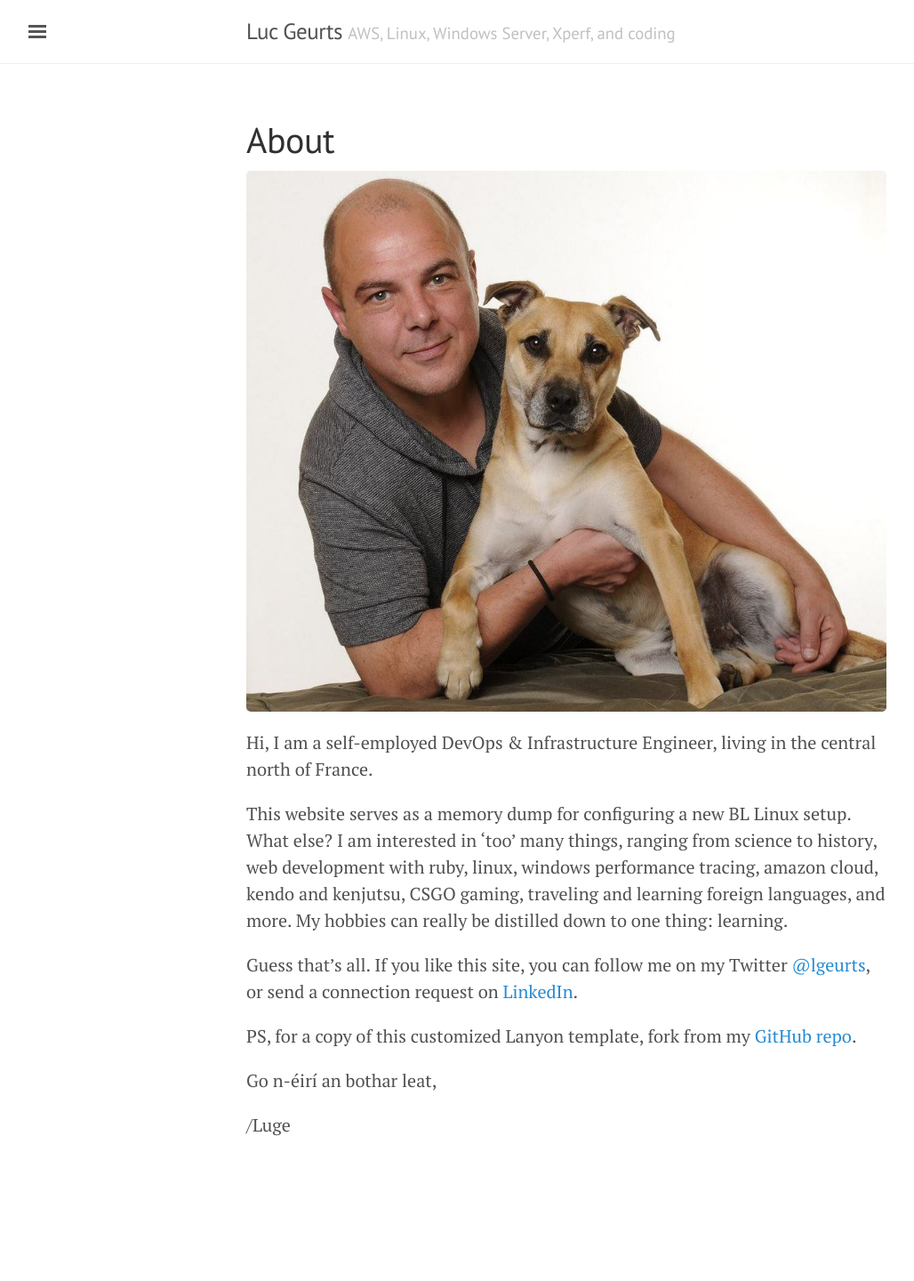
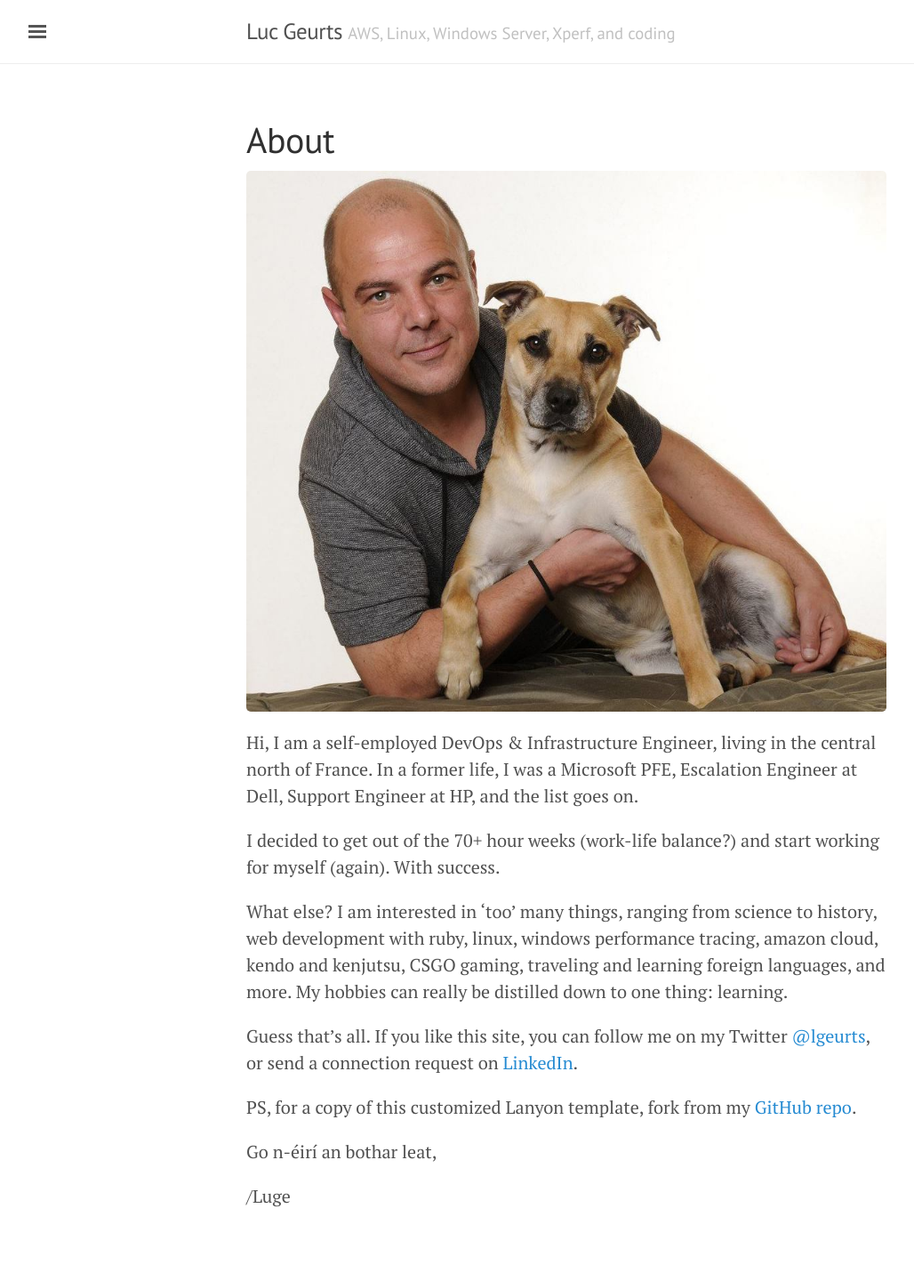
Before and after one commit to lgeurts/lgeurts.github.io, a Jekyll site: the page built from about.md, in a window 1280 px wide. Shown: the whole page at 89% size, without its empty margins (3-1031 px from the left). Built offline with Jekyll 4.4.1, drawn with Linux system fonts in a browser that asks for light colours; nearby versions of some CDN libraries; before the commit the page ends 1360 px from its top, so only the background shows below that.

Commit message:
Update about.md

```diff
--- a/about.md
+++ b/about.md
@@ -6,8 +6,10 @@ title: About
 ![Here I am with my dog Tigger.](/assets/portrait.jpg)
 
 Hi, I am a self-employed DevOps & Infrastructure Engineer, living in the central north of France.
+In a former life, I was a Microsoft PFE, Escalation Engineer at Dell, Support Engineer at HP, and the list goes on.
 
-This website serves as a memory dump for configuring a new BL Linux setup.
+I decided to get out of the 70+ hour weeks (work-life balance?) and start working for myself (again). With success.
+
 What else? I am interested in 'too' many things, ranging from science to history, web development with ruby, linux, windows performance tracing, amazon cloud, kendo and kenjutsu, CSGO gaming, traveling and learning foreign languages, and more. My hobbies can really be distilled down to one thing: learning.
 
 Guess that's all. If you like this site, you can follow me on my Twitter [@lgeurts](https://twitter.com/lgeurts), or send a connection request on [LinkedIn](https://www.linkedin.com/in/lucgeurts).
```
